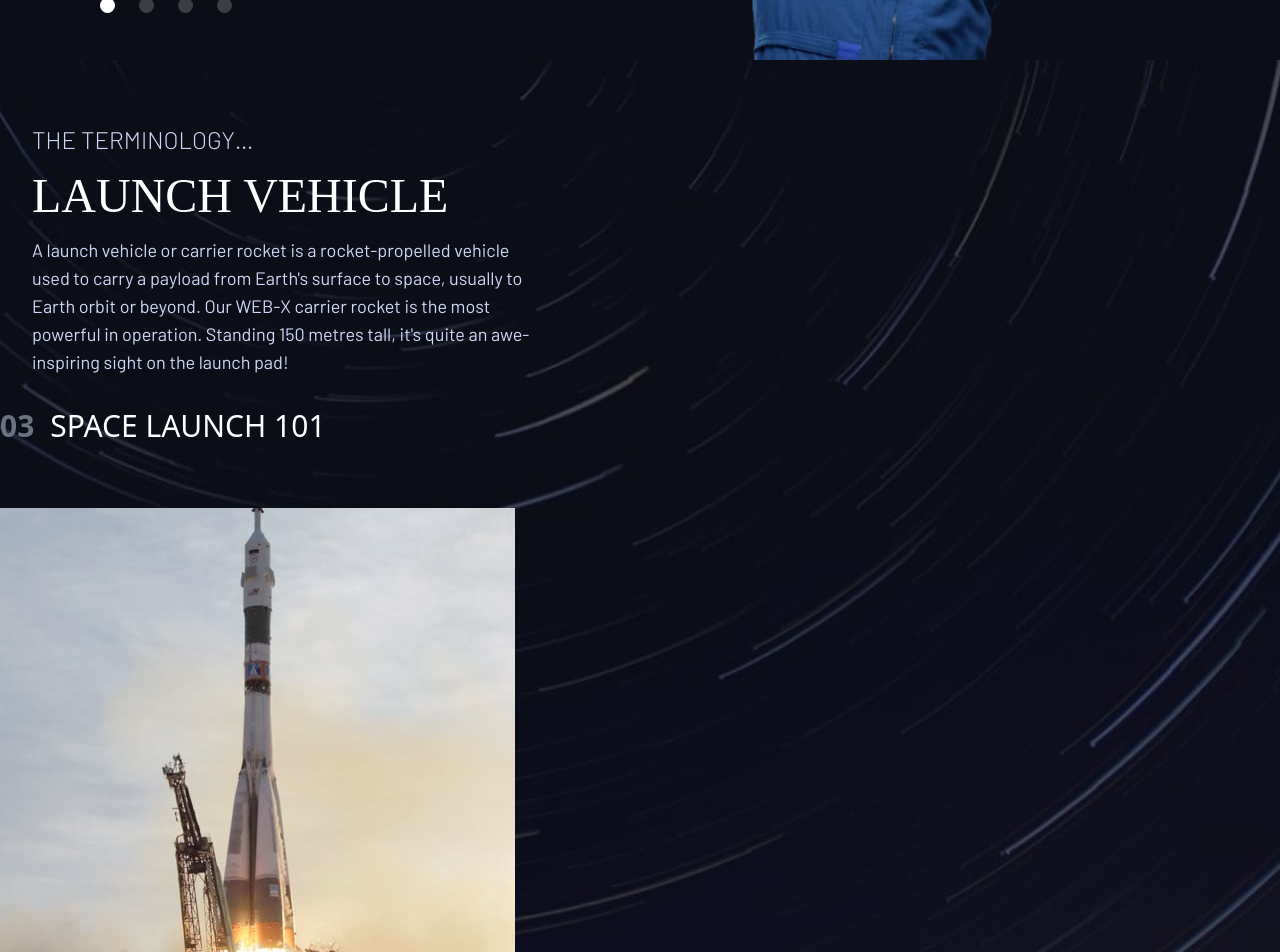
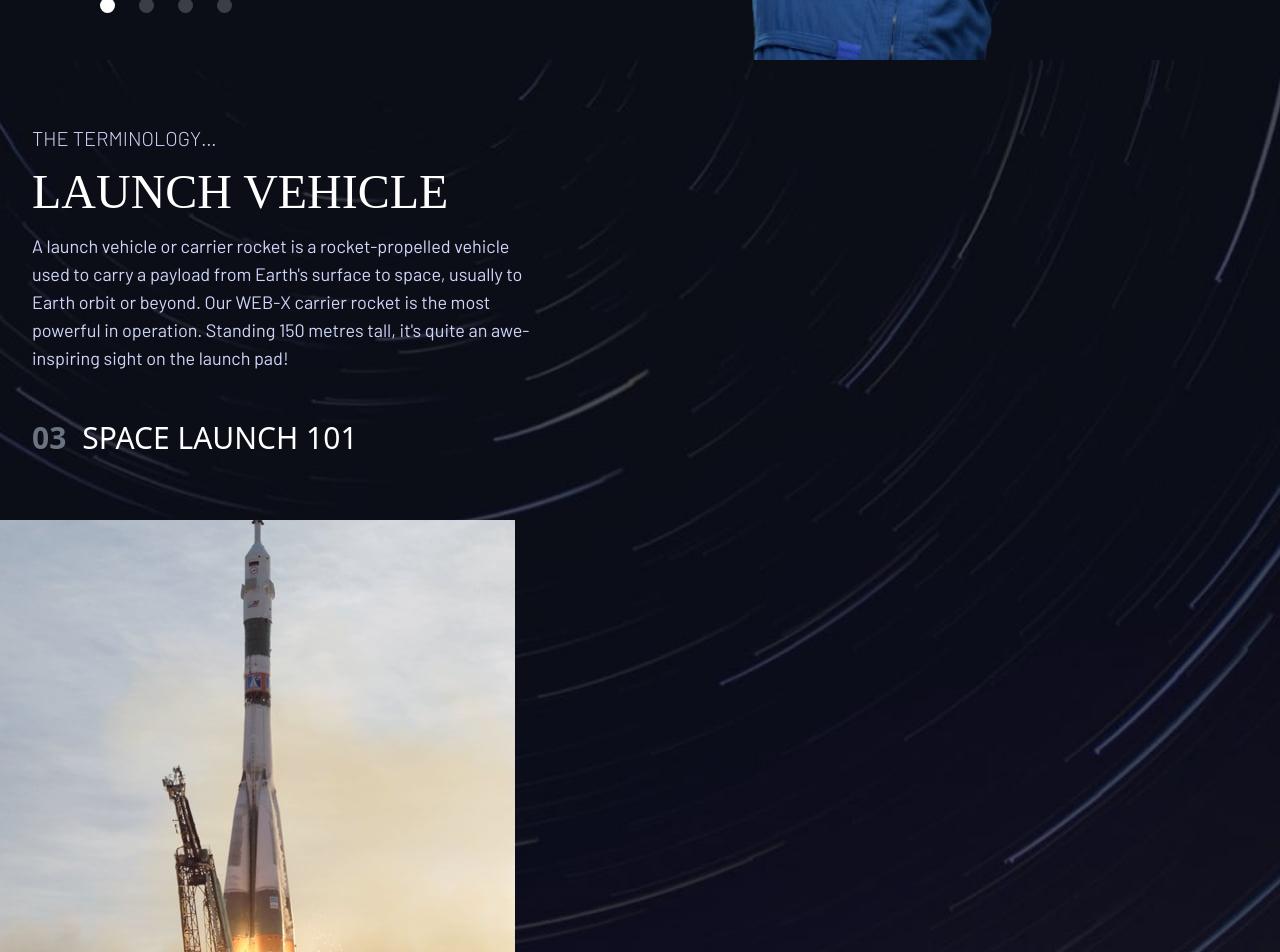
Before and after one commit to Nahuel-circulo/FEM-space-tourism, a React (Vite) app: page / in a window 1280 px wide. Shown: the part 2340-3292 px from the top of the page. Built offline with nearby package versions, Linux system fonts and the light colour scheme; a web font is replaced by a local one.

Commit message:
tablet version of technology section

```diff
--- a/src/components/Technology.tsx
+++ b/src/components/Technology.tsx
@@ -39,15 +39,15 @@ const Technology = () => {
     return (
         <section id="technology" className="py-8 min-h-screen bg-cover bg-center bg-technology-mobile md:bg-technology-tablet lg:bg-technology-desktop">
             <div className="grid py-8">
-                <h2 className="text-center py-4 text-xl lg:text-3xl uppercase text-white md:justify-self-start md:py-8 lg:col-start-1 lg:self-end">
+                <h2 className="text-center py-4 text-xl md:pl-8 lg:text-3xl uppercase text-white md:justify-self-start md:pt-12 md:pb-8 lg:col-start-1 lg:self-end">
                     <span className="pr-4 font-bold text-gray-500 ">03</span>
                     Space launch 101
                 </h2>
-                <div className="grid grid-cols-1 md:grid-cols-2 gap-4 pt-8 pb-4">
+                <div className="grid grid-cols-1  gap-4 pt-8 pb-4">
 
                     <picture className="w-full ">
-                        <img className="hidden md:block aspect-video object-contain" src={activeTechnology?.images.portrait} />
-                        <img className="md:hidden" src={activeTechnology?.images.landscape} />
+                        <img className="hidden lg:block   object-contain" src={activeTechnology?.images.portrait} />
+                        <img className="lg:hidden w-full" src={activeTechnology?.images.landscape} />
                     </picture>
 
 
@@ -67,9 +67,9 @@ const Technology = () => {
                 <div className="grid  text-center lg:col-start-1 lg:row-start-1 lg:items-center px-8">
                     <div className="lg:text-start">
 
-                        <p className="font-barlow text-sm uppercase text-white-text font-light mix-blend-normal md:text-2xl">THE TERMINOLOGY…</p>
+                        <p className="font-barlow text-sm uppercase text-white-text font-light mix-blend-normal md:text-xl">THE TERMINOLOGY…</p>
                         <h3 className='py-2 text-white font-bellefair text-2xl lg:py-4 uppercase md:text-5xl '>{activeTechnology?.name}</h3>
-                        <p className=" font-barlow text-white-text text-sm leading-6 lg:text-lg max-w-lg md:mx-auto lg:mx-0">{activeTechnology?.description}</p>
+                        <p className=" font-barlow text-white-text text-sm leading-6 md:text-base lg:text-lg max-w-lg md:mx-auto lg:mx-0">{activeTechnology?.description}</p>
                     </div>
                 </div>
 
```
